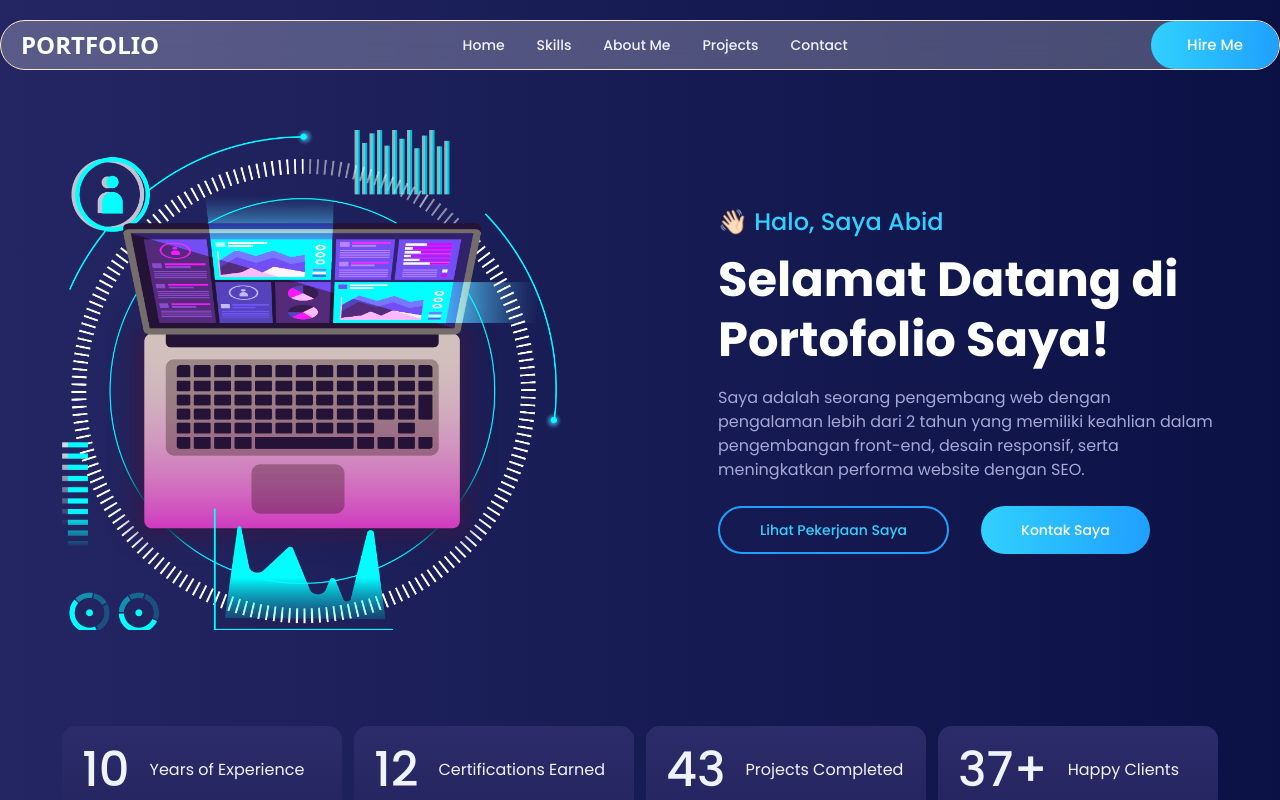
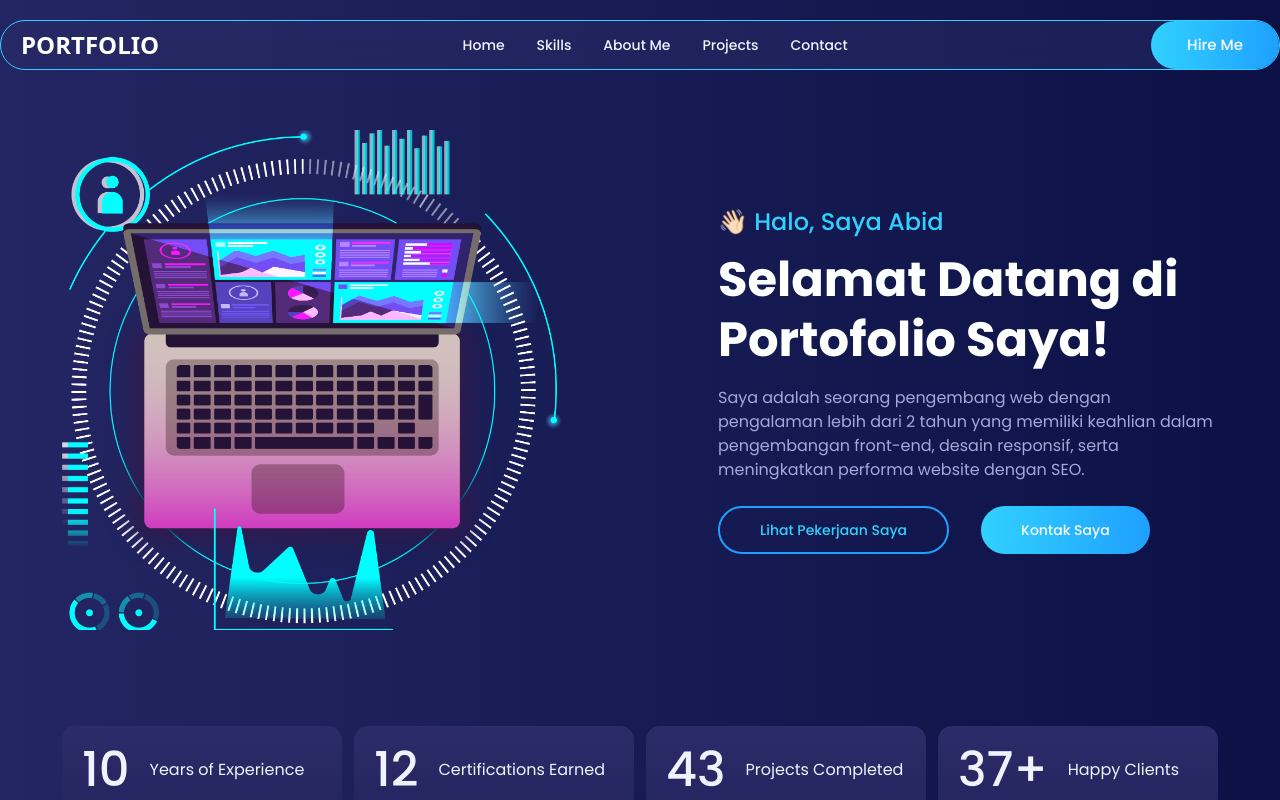
Before and after one commit to abidgymnastiar/portfolio, a React (Vite) app: page / in a window 1280 px wide. Shown: the top 800 px of the page. Built offline with nearby package versions, Linux system fonts and the light colour scheme.

Commit message:
fix: color navbar

```diff
--- a/src/components/Navbar.tsx
+++ b/src/components/Navbar.tsx
@@ -30,7 +30,7 @@ function Navbar() {
 
   return (
     <nav className="container mx-auto sticky top-5 z-10 max-w-[1280px]">
-      <div className="flex items-center justify-between rounded-full bg-white/25 border border-[#fee6cc] backdrop-blur-md  p-3 md:p-0">
+      <div className="flex items-center justify-between rounded-full bg-tertiary-100/50 border border-secondaryy-100 backdrop-blur-md  p-3 md:p-0">
         <h1 className="uppercase font-sans font-bold text-lg lg:text-2xl ml-5 text-primaryy-100">
           Portfolio
         </h1>
```
